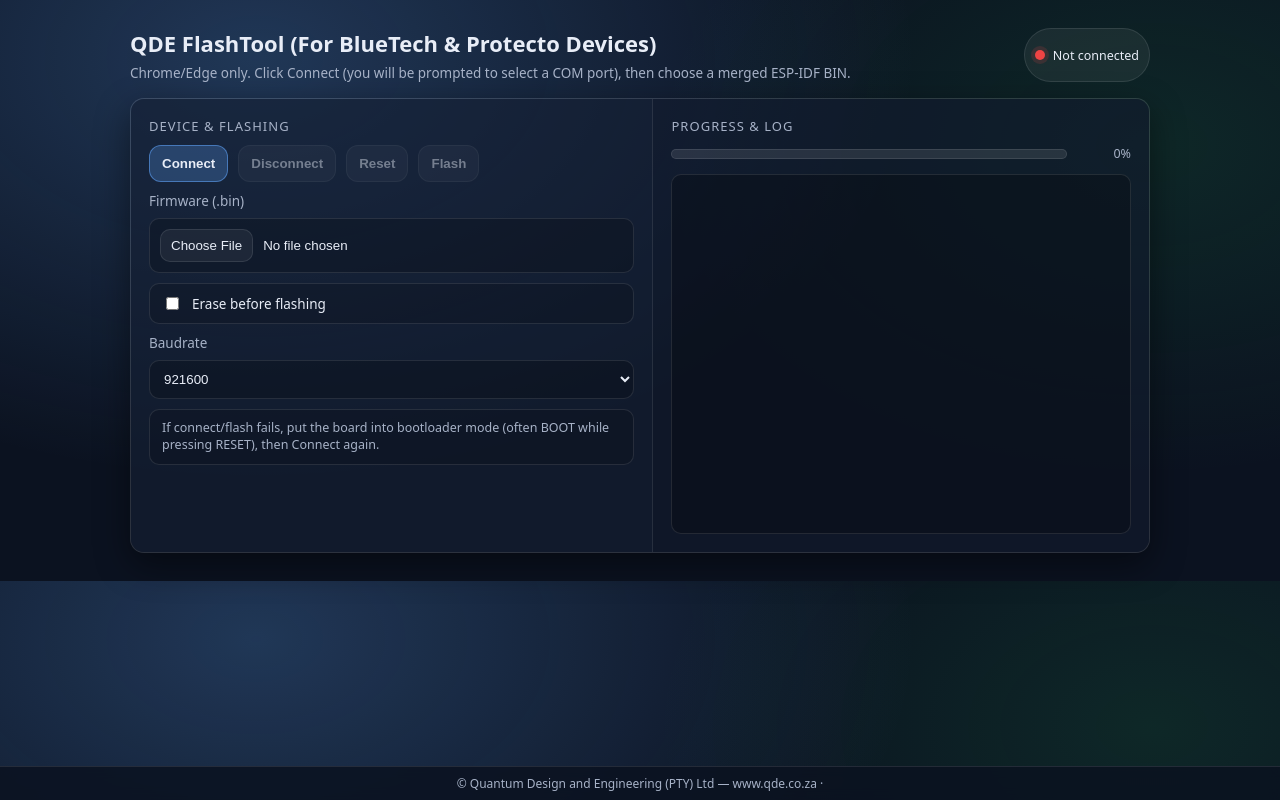
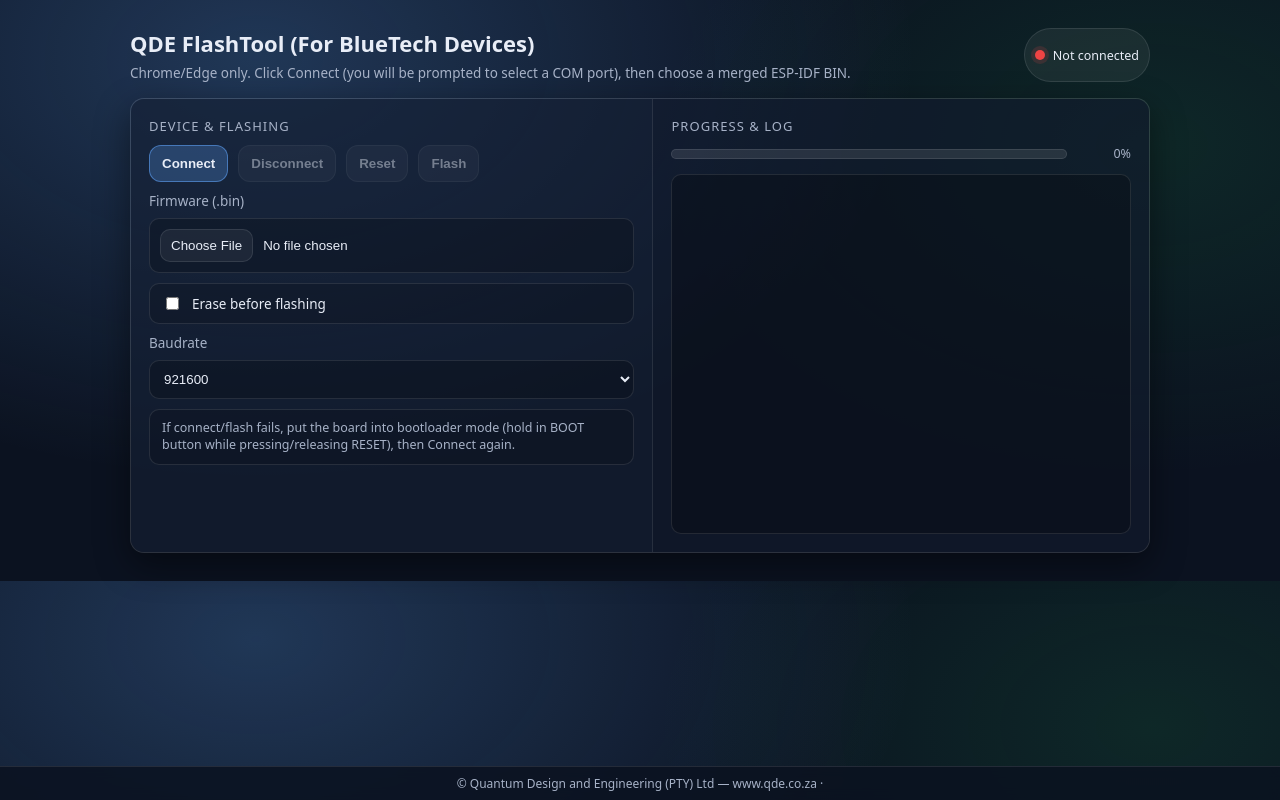
Before and after one commit to mcelliers/espflashtool, a website: page index.html in a window 1280 px wide. Drawn offline with Linux system fonts and the light colour scheme.

Commit message:
Changed Title and hint

```diff
--- a/index.html
+++ b/index.html
@@ -102,7 +102,7 @@
   <div class="wrap">
     <div class="topbar">
       <div>
-        <h2>QDE FlashTool (For BlueTech & Protecto Devices)</h2>
+        <h2>QDE FlashTool (For BlueTech Devices)</h2>
         <p class="subtitle">Chrome/Edge only. Click Connect (you will be prompted to select a COM port), then choose a merged ESP-IDF BIN.</p>
       </div>
       <div class="badge">
@@ -145,7 +145,7 @@
             </select>
           </div>
 
-          <div class="hint">If connect/flash fails, put the board into bootloader mode (often BOOT while pressing RESET), then Connect again.</div>
+          <div class="hint">If connect/flash fails, put the board into bootloader mode (hold in BOOT button while pressing/releasing RESET), then Connect again.</div>
         </div>
 
         <div class="panel right">
```
